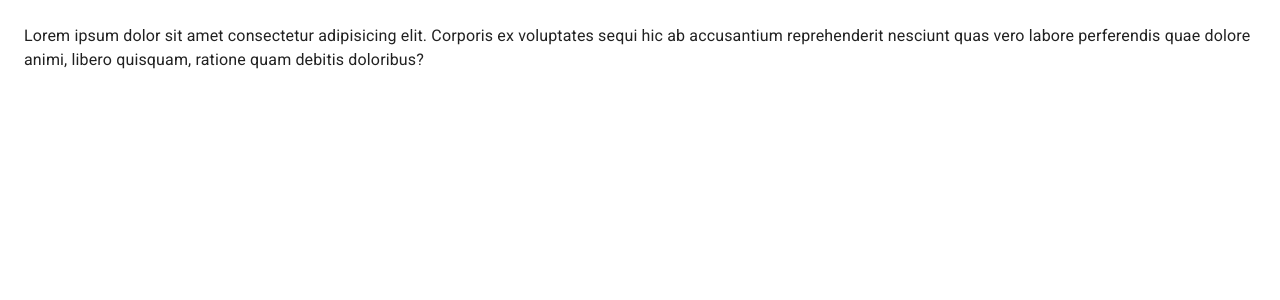
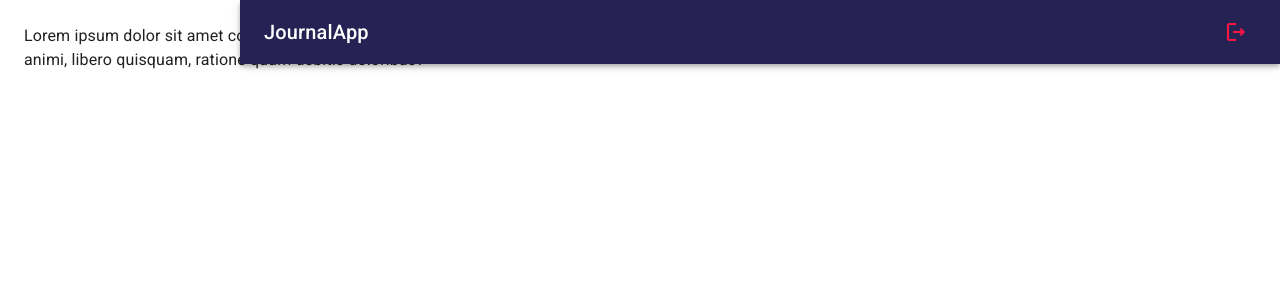
Before and after one commit to ayunierto/journal-app, a React (Vite) app: page / in a window 1280 px wide. Shown: the top 300 px of the page. Built offline with nearby package versions, Linux system fonts and the light colour scheme.

Commit message:
NavBar created

```diff
--- /dev/null
+++ b/src/journal/components/NavBar.jsx
@@ -0,0 +1,32 @@
+import { LogoutOutlined, MenuOutlined } from "@mui/icons-material"
+import { AppBar, Grid, IconButton, Toolbar, Typography } from "@mui/material"
+
+export const NavBar = ({ drawerWidth }) => {
+  return (
+    <AppBar
+        position="fixed"
+        sx={{
+          width: { sm: `calc(100% - ${ drawerWidth }px)`},
+          ml: { sm: `${ drawerWidth }` }
+        }}
+    >
+        <Toolbar>
+            <IconButton
+              color="inherit"
+              edge="start"
+              sx={{ mr: 2, display: { sm: 'none' } }}
+            >
+                <MenuOutlined />
+            </IconButton>
+
+            <Grid container direction="row" justifyContent="space-between" alignItems="center">
+              <Typography variant="h6" noWrap> JournalApp</Typography>
+
+              <IconButton color="error">
+                <LogoutOutlined />
+              </IconButton>
+            </Grid>
+        </Toolbar>
+    </AppBar>
+  )
+}
--- /dev/null
+++ b/src/journal/components/index.js
@@ -0,0 +1 @@
+export * from './NavBar'
--- a/src/journal/layout/JournalLayout.jsx
+++ b/src/journal/layout/JournalLayout.jsx
@@ -1,4 +1,5 @@
 import { Box } from "@mui/material"
+import { NavBar } from "../components";
 
 const drawerWidth = 240;
 
@@ -7,7 +8,7 @@
   return (
     <Box sx={{ display: 'flex' }}>
 
-        {/* NavBar  drawerWidth */}
+        <NavBar drawerWidth={ drawerWidth } />
 
         {/* SideBar drawerWidth */}
 
```
